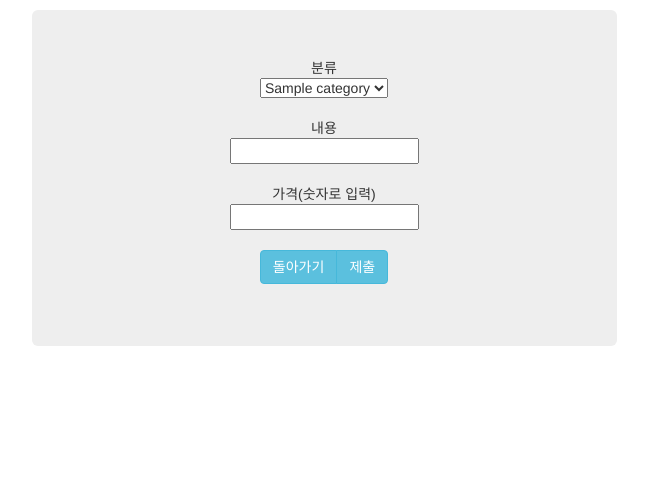
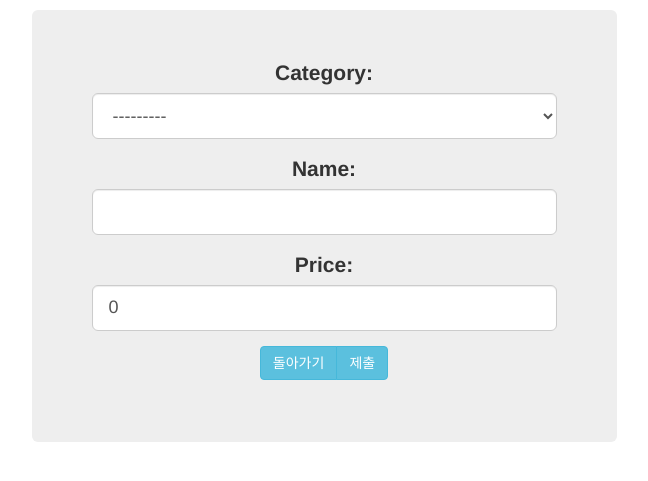
Before and after one commit to ox1230/capl, a Django app: page /add_history/ in a window 1280 px wide. Shown: the part 60-541 px from the top of the page, without its empty margins (316-964 px from the left). Run offline with Django 3.2, Linux system fonts and the light colour scheme; tables that the repository leaves empty hold one stand-in row (values such as "Sample post"); some libraries are stand-ins or nearby versions.

Commit message:
form 추가 완료

```diff
--- a/functional_tests/test_main_and_add_history_works.py
+++ b/functional_tests/test_main_and_add_history_works.py
@@ -30,7 +30,7 @@ class AlreadyVisitorTest(FuntionalTest):
 
 
         #이어서 세끼, 짜장상회, 4000원을 입력한다.
-        time.sleep(1)
+        time.sleep(3)
         add_history_menu = self.browser.find_element_by_id("add_history_menu")
         add_history_menu.click()
         self.browser.find_element_by_id("history_category_inputBox").send_keys('세끼')
--- a/main/forms.py
+++ b/main/forms.py
@@ -8,20 +8,26 @@ class HistoryForm(forms.models.ModelForm):
 
         widgets = {
             'category': forms.fields.Select(
+                choices= ['첫번째','두번째'],
                 attrs = {
                      'id' : "history_category_inputBox",
+                     'class' : "form-control input-lg",
+                     'name' : 'history_category',
 
                 }
             ),
             'name' : forms.fields.TextInput(
                 attrs={
                     'id' : 'history_name_inputBox',
+                     'class' : "form-control input-lg",
+                     'name' : 'history_category',
                 }
             ),
             'price': forms.fields.NumberInput(
                 attrs = {
                     'id' : 'history_price_inputBox',
                     'class': "form-control input-lg",
+                    'name' : 'history_category',
                 }
             ),
         }
--- a/main/models.py
+++ b/main/models.py
@@ -6,11 +6,17 @@ class Category(models.Model):
     residual = models.IntegerField(default = 100000)
     assigned = models.PositiveIntegerField(blank=True, null=True, default = None)
 
+    def __str__(self):
+        return self.name
+
 class History(models.Model):
     category = models.ForeignKey(Category, default = None , on_delete = models.SET_DEFAULT)
     name = models.TextField(default='' , null = True , blank = True)
     price = models.PositiveIntegerField(default = 0)
 
 
+
+
+
     def get_absolute_url(self):
         return reverse('add_history')
--- a/main/process.py
+++ b/main/process.py
@@ -5,9 +5,9 @@ from main.models import Category, History
 class Processing():
     """ 계산 작업이 들어간 작업을 처리한다"""
     @classmethod
-    def add_history(cls, cate_name:str, name:str, price:int):
+    def add_history(cls, cate_id:str, name:str, price:int):
 
-        cate = Category.objects.get(name = cate_name)
+        cate = Category.objects.get(id = cate_id)
 
         History.objects.create(category = cate, name = name, price = price)
 
--- a/main/templates/add_history.html
+++ b/main/templates/add_history.html
@@ -8,13 +8,7 @@
             <div class = "text-center">
                 <form method = "POST" action = '{% url "add_history" %}'>
                     <fieldset id = "normally_add_history_box">
-                        분류<br><select id = "history_category_inputBox" name = "history_category" />
-                            {% for cate in category_list %}
-                            <option>{{ cate.name }}</option>
-                            {% endfor %}
-                        </select><br><br>
-                        내용<br><input id = "history_name_inputBox" name = "history_name"/><br><br>
-                        가격(숫자로 입력)<br><input id = "history_price_inputBox" name = "history_price"  type = 'number'/><br><br>
+                        {{ add_history_form.as_p }}
                         {% csrf_token %}
                         <div class = "btn-group">
                             <a href = "{% url 'main' %}" id = "go_to_main" role = "button" class = "btn btn-info" >돌아가기</a>
--- a/main/templates/home.html
+++ b/main/templates/home.html
@@ -16,7 +16,7 @@
 
     <div class ="row">
         <div class ="col-md-6 col-md-offset-3">
-        <a id = "add_history_menu"  href = "{% url 'add_history' %}" role ="button" class ="btn btn-info col-xs-offset-10">거래내역 입력</a>        </div>
+        <a id = "add_history_menu"  href = "{% url 'add_history' %}" role ="button" class ="btn btn-info col-xs-offset-10">기록하기</a>        </div>
         </div>
 
     <div class = "row">
--- a/main/views.py
+++ b/main/views.py
@@ -2,6 +2,7 @@ from django.shortcuts import render,redirect
 from django.http import HttpResponse, HttpRequest
 from .process import Processing
 from main.models import History, Category
+from main.forms import HistoryForm
 # Create your views here.
 
 def root(request:HttpRequest):
@@ -20,14 +21,14 @@ def add_history(request:HttpRequest):
 
     if request.method == 'POST':
     #아직은 카테고리가 없으면 추가
-        cate_name = request.POST['history_category']
-        if  Category.objects.filter(name =cate_name).count() == 0:
-            Category.objects.create(name = cate_name)
+        cate_id = request.POST['history_category']
+        if  Category.objects.filter(id =cate_id).count() == 0:
+            Category.objects.create(id = cate_id)
 
-        Processing.add_history(cate_name,request.POST['history_name'], int(request.POST['history_price']))
+        Processing.add_history(cate_id,request.POST['history_name'], int(request.POST['history_price']))
         return redirect('main')
 
     else:
         return render(request, 'add_history.html',{
-            'category_list' : Category.objects.all(),
+            'add_history_form' : HistoryForm(),
         })
```
Also changed, not shown: main/tests/test_forms.py (+1 -1 lines), main/tests/test_models.py (+2 -2 lines), main/tests/test_views.py (+4 -4 lines).
